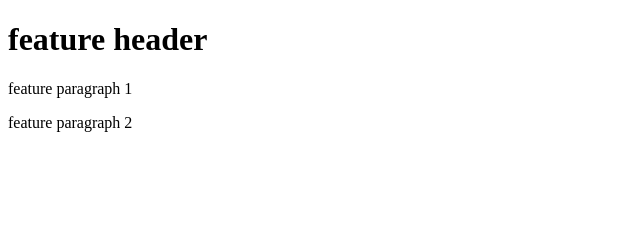
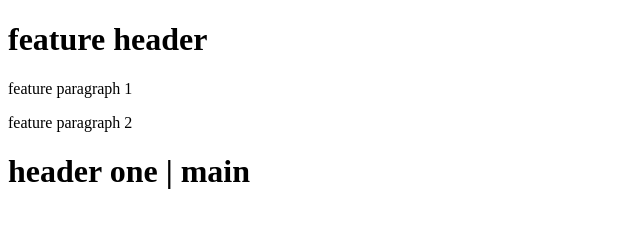
Before and after one commit to Araz-Ibrahim/learning-git, a plain HTML site: page index.html in a window 1280 px wide. Shown: the whole page, without its empty margins (0-640 px from the left). Drawn offline with Linux system fonts and the light colour scheme.

Commit message:
Update index.html

```diff
--- a/index.html
+++ b/index.html
@@ -10,5 +10,6 @@
   <h1>feature header</h1>
   <p>feature paragraph 1</p>
   <p>feature paragraph 2</p>
+  <h1> header one | main </h1>
 </body>
 </html>
```
